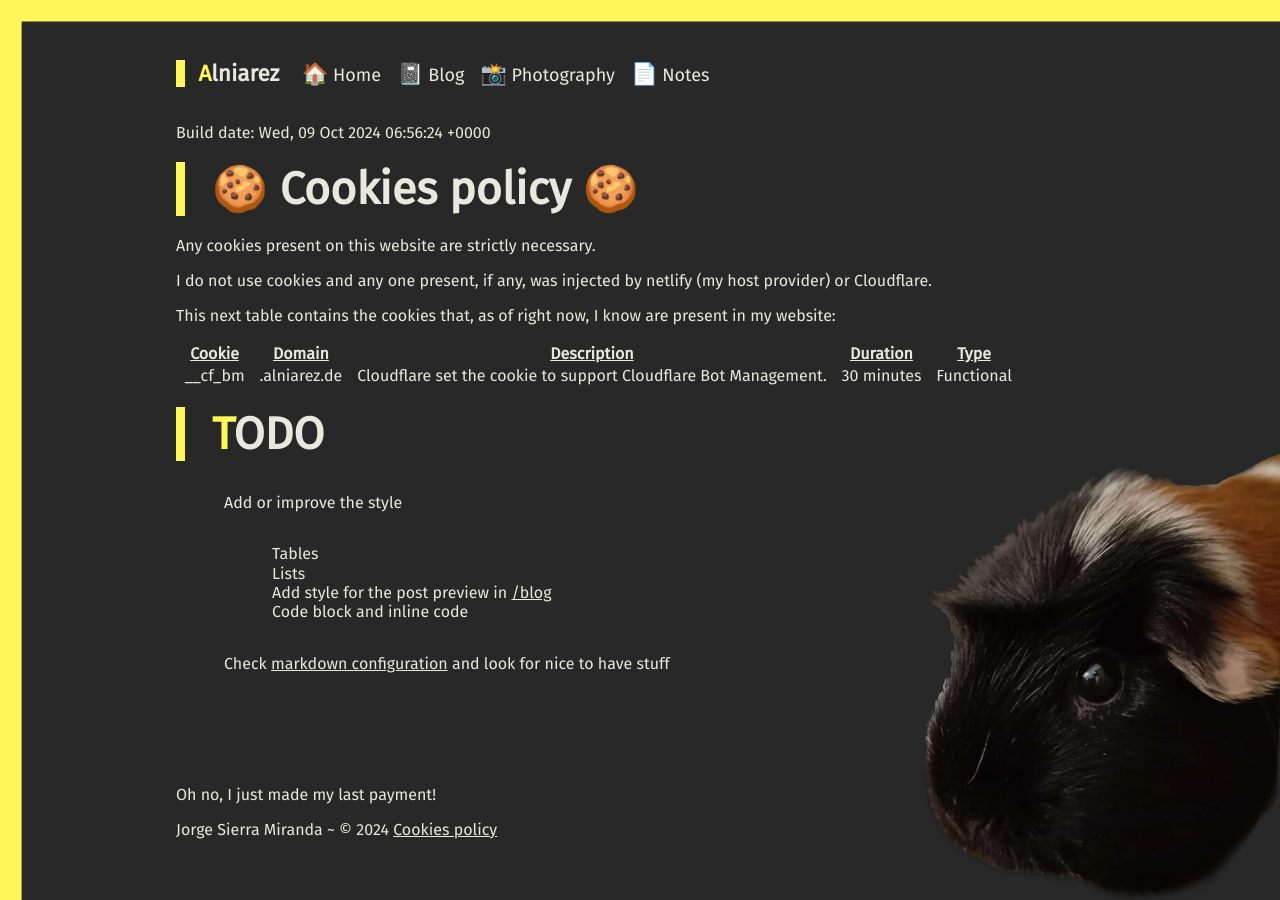
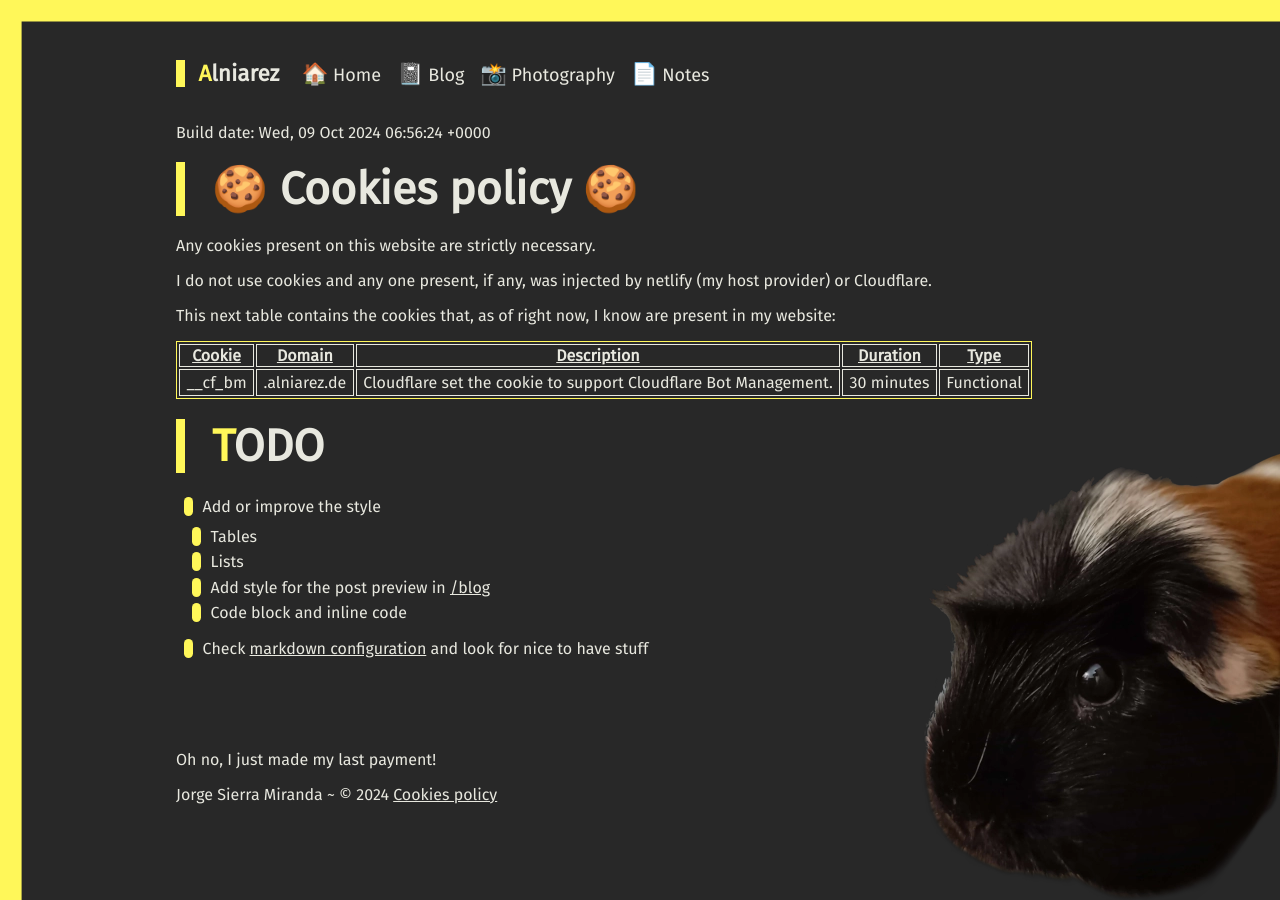
Before and after one commit to Alniarez/alniarez-web, a Jekyll site: the page built from about.md, in a window 1280 px wide. Built offline with Jekyll 4.4.1, drawn with Linux system fonts in a browser that asks for light colours.

Commit message:
update list and table styles

```diff
--- a/assets/css/style.css
+++ b/assets/css/style.css
@@ -123,13 +123,23 @@ hr {
 }
 
 ul {
-    list-style-type: none;
-    padding: 0;
-    margin: 2rem;
+     list-style-type: none;
+    /*padding-left: 1rem;*/
 
+    padding-left: .5rem;
+    margin: 0.5rem 0;
     & > li {
-        padding: .01rem 1rem;
+        padding: .2rem 0;
+        position: relative;
     }
+
+    & > li::before {
+        content: '';
+        border-left: .6rem solid var(--highlights-color);
+        margin-right: .6em;
+        border-radius: .6rem;
+    }
+
 }
 
 a {
@@ -212,18 +222,29 @@ pre {
     overflow: auto;
 }
 
-table tr {
+table {
 
-    & th {
-        text-decoration: underline;
+    &,
+    & th,
+    & td {
+        border: .05rem solid var(--text-color);
     }
 
-    & td {
-        padding: 0 0.4em;
+    &{
+        border-color:var(--highlights-color);
     }
 
+    tr {
+        & th {
+            text-decoration: underline;
+        }
+
+        & td {
+            padding: 0.2rem 0.4em;
+        }
+
+    }
 }
-
 .grid {
     display: grid;
     gap: 1rem;
```
